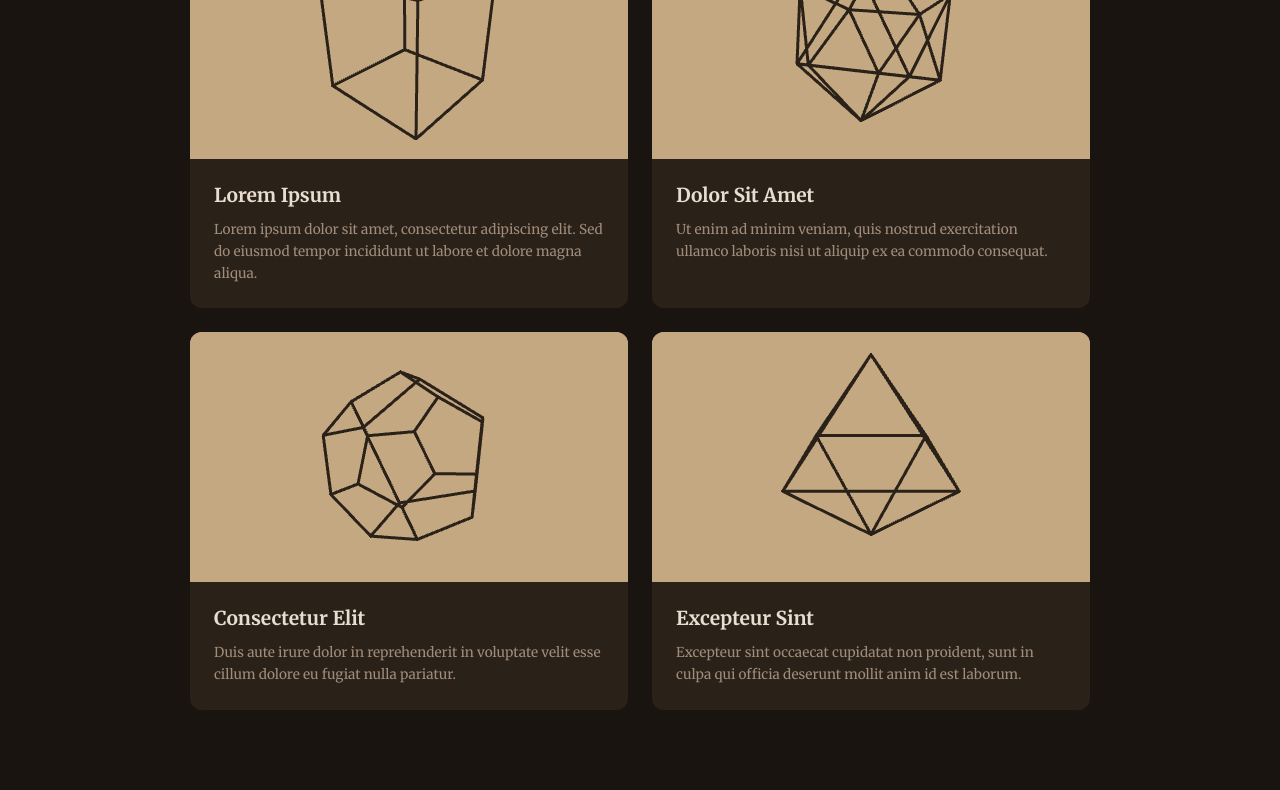
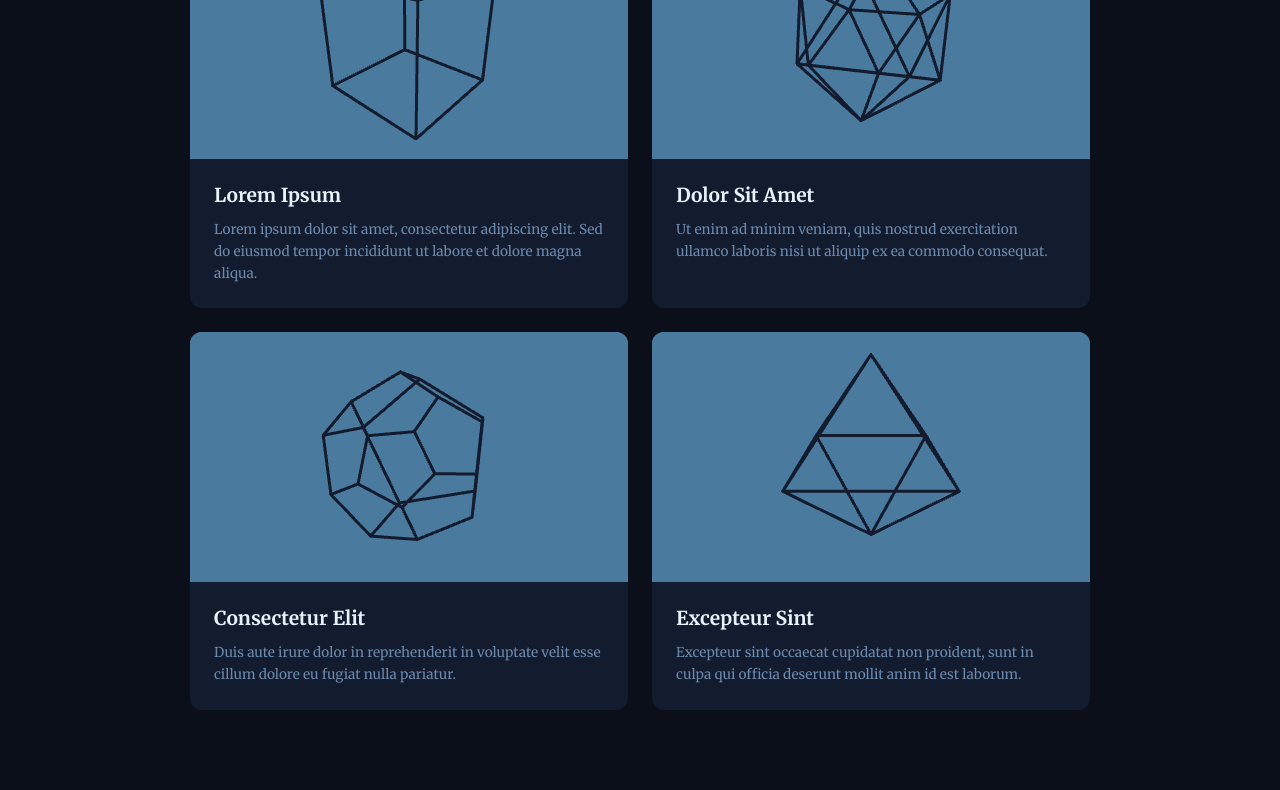
Before and after one commit to jvsouzx/portiflow, a website built with Vite: page index.html in a window 1280 px wide. Shown: the part 1771-2561 px from the top of the page. Built offline with nearby package versions, Linux system fonts and the light colour scheme; animation ran at ten frames a second; a web font is replaced by a local one.

Commit message:
feat: add blue color palette with ice white accents and update 3D scene colors

```diff
--- a/src/main.ts
+++ b/src/main.ts
@@ -17,7 +17,7 @@ const renderer = new THREE.WebGLRenderer({
 });
 
 const canvas = renderer.domElement;
-renderer.setClearColor(0x1a1410);
+renderer.setClearColor(0x0a0f1a);
 renderer.setPixelRatio(window.devicePixelRatio);
 renderer.setSize(canvas.clientWidth, canvas.clientHeight, false);
 camera.aspect = canvas.clientWidth / canvas.clientHeight;
@@ -36,7 +36,7 @@ const geometry = new THREE.BoxGeometry(15, 15, 15, 30, 30, 30);
 const material = new THREE.PointsMaterial({
     size: 0.1,
     sizeAttenuation: true,
-    color: 0xa08c7a,
+    color: 0x6b8aad,
 
 });
 const cube = new THREE.Points(geometry, material);
@@ -127,7 +127,7 @@ function makeEdges(geo: THREE.BufferGeometry): LineSegments2 {
     const edges = new THREE.EdgesGeometry(geo);
     const positions = edges.attributes.position.array as Float32Array;
     const lGeo = new LineSegmentsGeometry().setPositions(positions);
-    const lMat = new LineMaterial({ color: 0x2a2118, linewidth: 3 });
+    const lMat = new LineMaterial({ color: 0x131b2e, linewidth: 3 });
     lMat.resolution.set(window.innerWidth, window.innerHeight);
     return new LineSegments2(lGeo, lMat);
 }
@@ -146,7 +146,7 @@ document.querySelectorAll<HTMLCanvasElement>('.project-canvas').forEach((canvas)
     c.position.z = 7;
 
     const r = new THREE.WebGLRenderer({ canvas, alpha: true, antialias: true });
-    r.setClearColor(0xc4a882);
+    r.setClearColor(0x4a7a9e);
     r.setPixelRatio(window.devicePixelRatio);
     r.setSize(canvas.clientWidth, canvas.clientHeight);
 
--- a/src/style.css
+++ b/src/style.css
@@ -1,9 +1,10 @@
 :root {
-  --bg: #1a1410;
-  --bg-light: #2a2118;
-  --text: #e8ddd0;
-  --muted: #a08c7a;
-  --accent: #c4a882;
+  --bg: #0a0f1a;
+  --bg-light: #131b2e;
+  --text: #c5d0dc;
+  --muted: #6b8aad;
+  --accent: #4a7a9e;
+  --ice: #e8f1fa;
 }
 
 html {
@@ -40,15 +41,15 @@ nav {
 
 /* Nav theme: quando o nav está sobre seção com fundo claro */
 nav[data-theme="light"] .nav-logo {
-  color: #2a2118;
+  color: #131b2e;
 }
 
 nav[data-theme="light"] .nav-links a {
-  color: #5c4a3a;
+  color: #2a3f5c;
 }
 
 nav[data-theme="light"] .nav-links a:hover {
-  color: #2a2118;
+  color: #131b2e;
 }
 
 .nav-links {
@@ -69,7 +70,7 @@ nav[data-theme="light"] .nav-links a:hover {
 }
 
 .nav-links a:hover {
-  color: var(--text);
+  color: var(--ice);
 }
 
 /* Sections */
@@ -93,7 +94,7 @@ section {
   font-size: clamp(2.5rem, 8vw, 6rem);
   font-weight: 370;
   letter-spacing: 0.08em;
-  color: var(--accent);
+  color: var(--ice);
   margin-top: -3rem;
   margin-bottom: 0.5rem;
 }
@@ -116,7 +117,7 @@ section {
 }
 
 .social-icons a:hover {
-  color: var(--text);
+  color: var(--ice);
 }
 
 canvas {
@@ -176,7 +177,7 @@ canvas {
 .project-info h3 {
   font-family: "Merriweather", sans-serif;
   font-size: 1.2rem;
-  color: var(--text);
+  color: var(--ice);
   margin: 0 0 0.75rem 0;
 }
 
```
